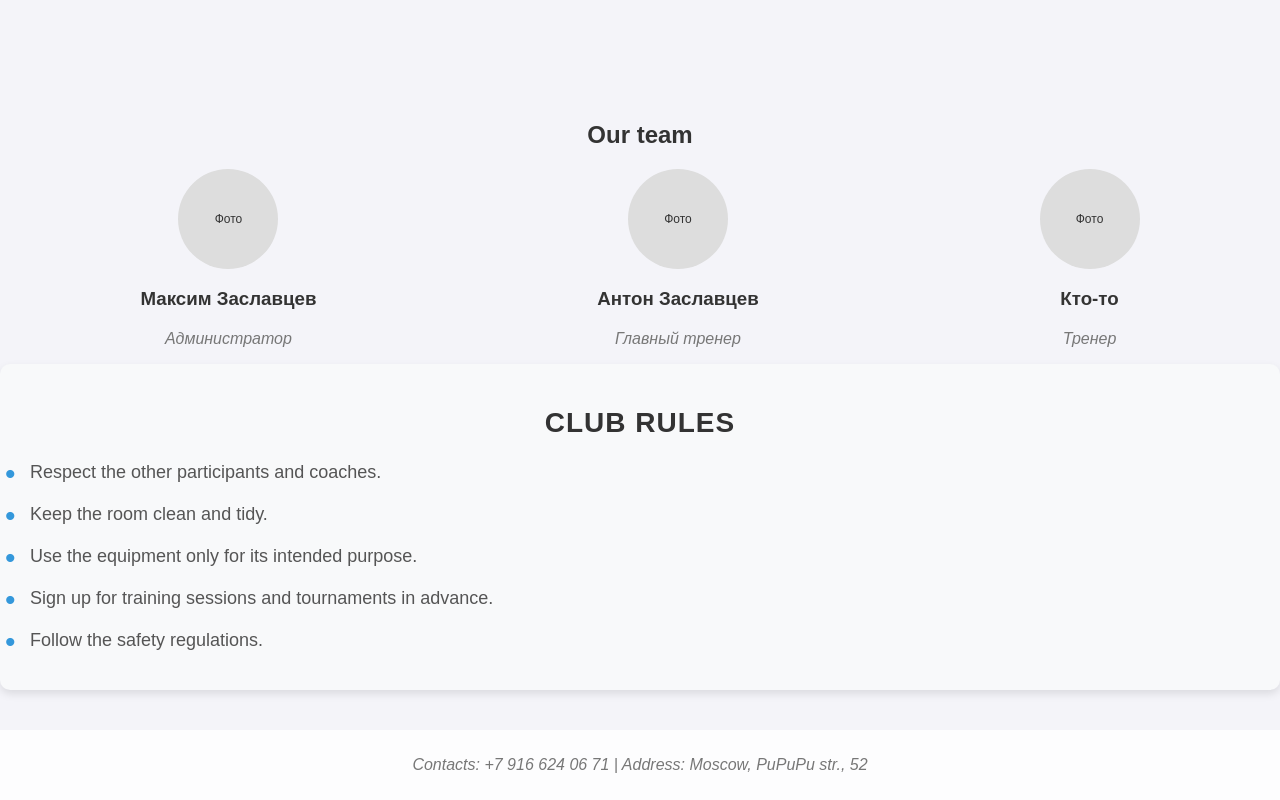
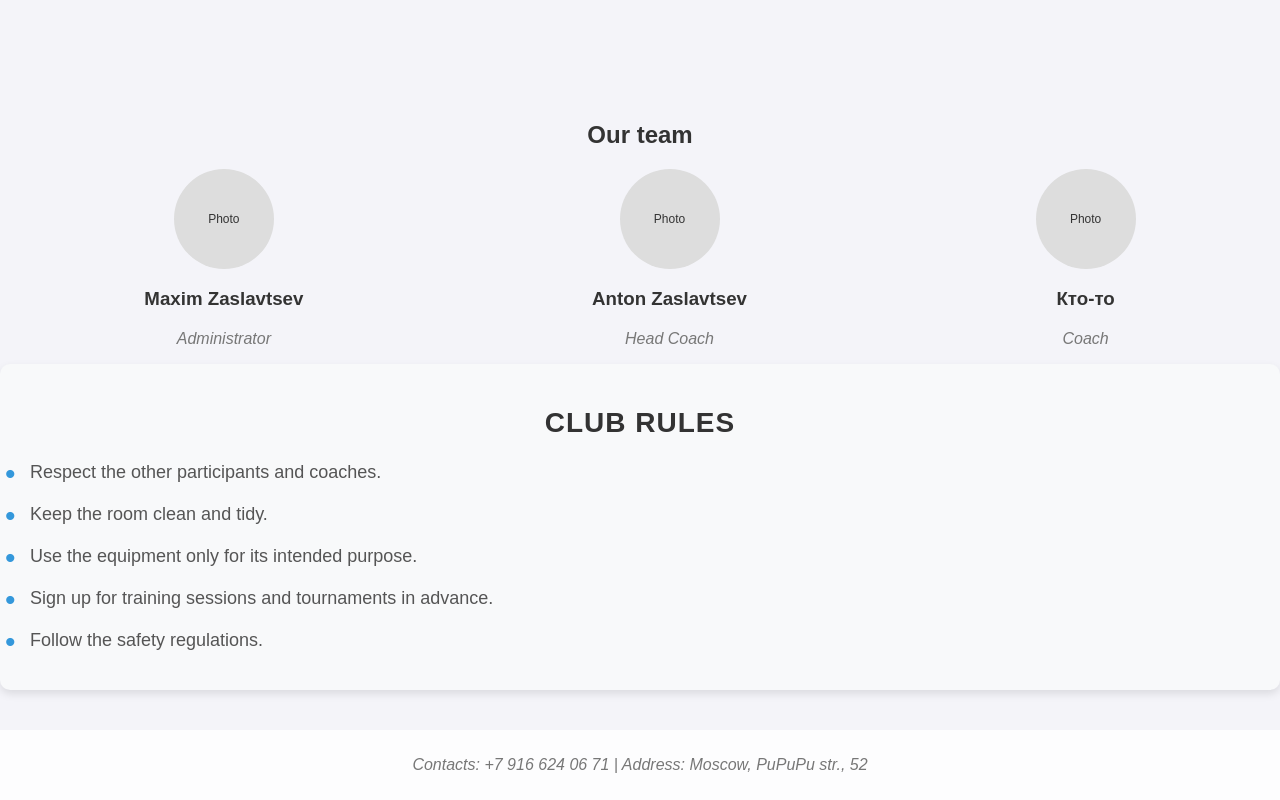
Before and after one commit to MaximusPokeZ/CW_DB_TTPClub, a React (Create React App) app in the folder client_ttpclub/: page /main in a window 1280 px wide. Shown: the part 1149-1949 px from the top of the page. Built offline with nearby package versions, Linux system fonts and the light colour scheme; no server answers; sample sign-in values are in the browser's storage.

Commit message:
mini add

```diff
--- a/client_ttpclub/src/pages/MainPage/MainPage.js
+++ b/client_ttpclub/src/pages/MainPage/MainPage.js
@@ -188,12 +188,12 @@ const MainPage = () => {
                 <h2>Our team</h2>
                 <div className="team-members">
                     {[
-                        {name: "Максим Заславцев", role: "Администратор"},
-                        {name: "Антон Заславцев", role: "Главный тренер"},
-                        {name: "Кто-то", role: "Тренер"},
+                        {name: "Maxim Zaslavtsev", role: "Administrator"},
+                        {name: "Anton Zaslavtsev", role: "Head Coach"},
+                        {name: "Кто-то", role: "Coach"},
                     ].map((coach, index) => (
                         <div key={index} className="team-member">
-                            <div className="team-placeholder">Фото</div>
+                            <div className="team-placeholder">Photo</div>
                             <h3>{coach.name}</h3>
                             <p>{coach.role}</p>
                         </div>
```
